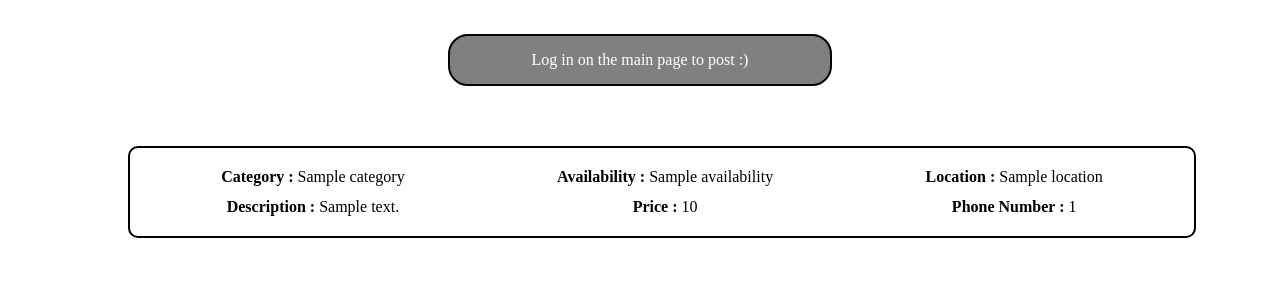
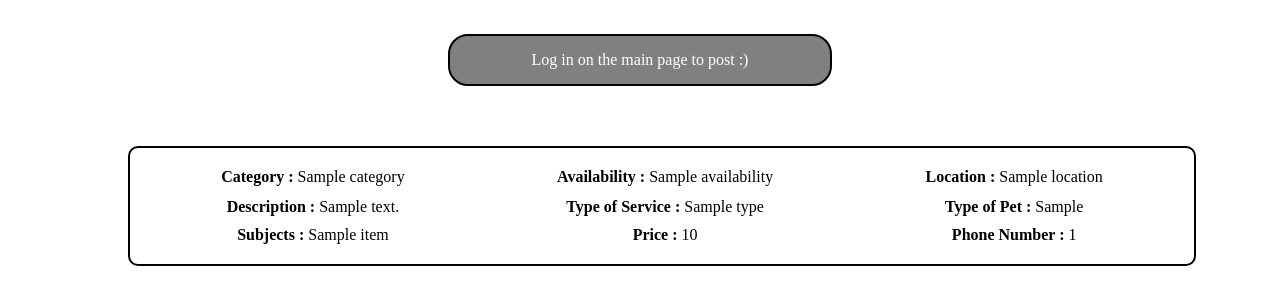
Before and after one commit to SolaOgunsola/422x-cloud9, a Flask app: template cloud_flask_app/app/templates/user/ListViewServices.html in a window 1280 px wide. Shown: the part 135-440 px from the top of the page. Run offline with Flask 2, Linux system fonts and the light colour scheme; the template is opened without the code that fills it: most values are stand-ins (such as "Sample title", 1, 10 or a date in 2020).

Commit message:
updated list view for service

```diff
--- a/cloud_flask_app/app/templates/user/ListViewCommunity.html
+++ b/cloud_flask_app/app/templates/user/ListViewCommunity.html
@@ -7,7 +7,6 @@
       margin: 0;
       padding: 0;
     }
-
     .title {
       width: 100%;
       text-align: center;
--- a/cloud_flask_app/app/templates/user/ListViewServices.html
+++ b/cloud_flask_app/app/templates/user/ListViewServices.html
@@ -92,6 +92,24 @@
             {{ item.description }}
           </div>
              {% endif %}
+          {% if item.type != null %}
+          <div class="attribute">
+            <label> Type of Service :</label>
+            {{ item.type }}
+          </div>
+          {% endif %}
+          {% if item.petType != null %}
+          <div class="attribute">
+            <label> Type of Pet :</label>
+            {{ item.petTyle }}
+          </div>
+          {% endif %}
+          {% if item.subjects != null %}
+          <div class="attribute">
+            <label> Subjects :</label>
+            {{ item.subjects }}
+          </div>
+          {% endif %}
          {% if item.price != null %}
          <div class="attribute">
             <label> Price :</label>
```
